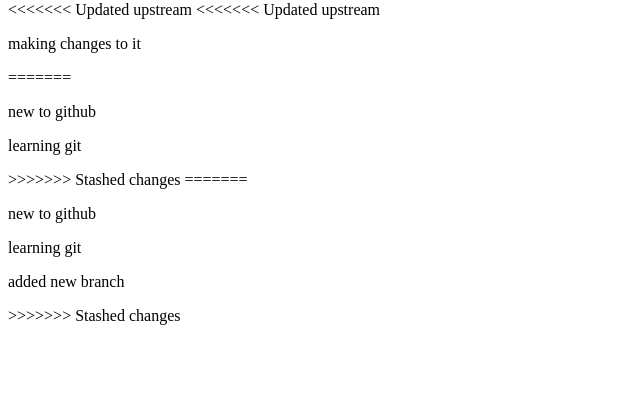
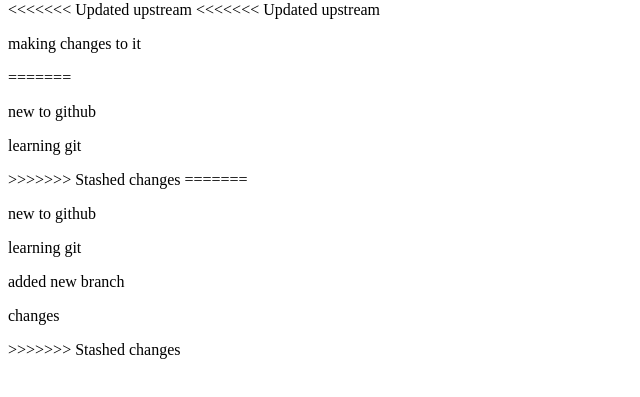
Before and after one commit to chetanananthu/sliptmate, a plain HTML site: page index.html in a window 1280 px wide. Shown: the part 79-476 px from the top of the page, without its empty margins (0-640 px from the left). Drawn offline with Linux system fonts and the light colour scheme.

Commit message:
Update index.html

```diff
--- a/index.html
+++ b/index.html
@@ -15,5 +15,6 @@
     <p>new to github</p>
     <p>learning git</p>
     <P>added new branch </P>
+    <P>changes</P>
 >>>>>>> Stashed changes
 </body>
```
